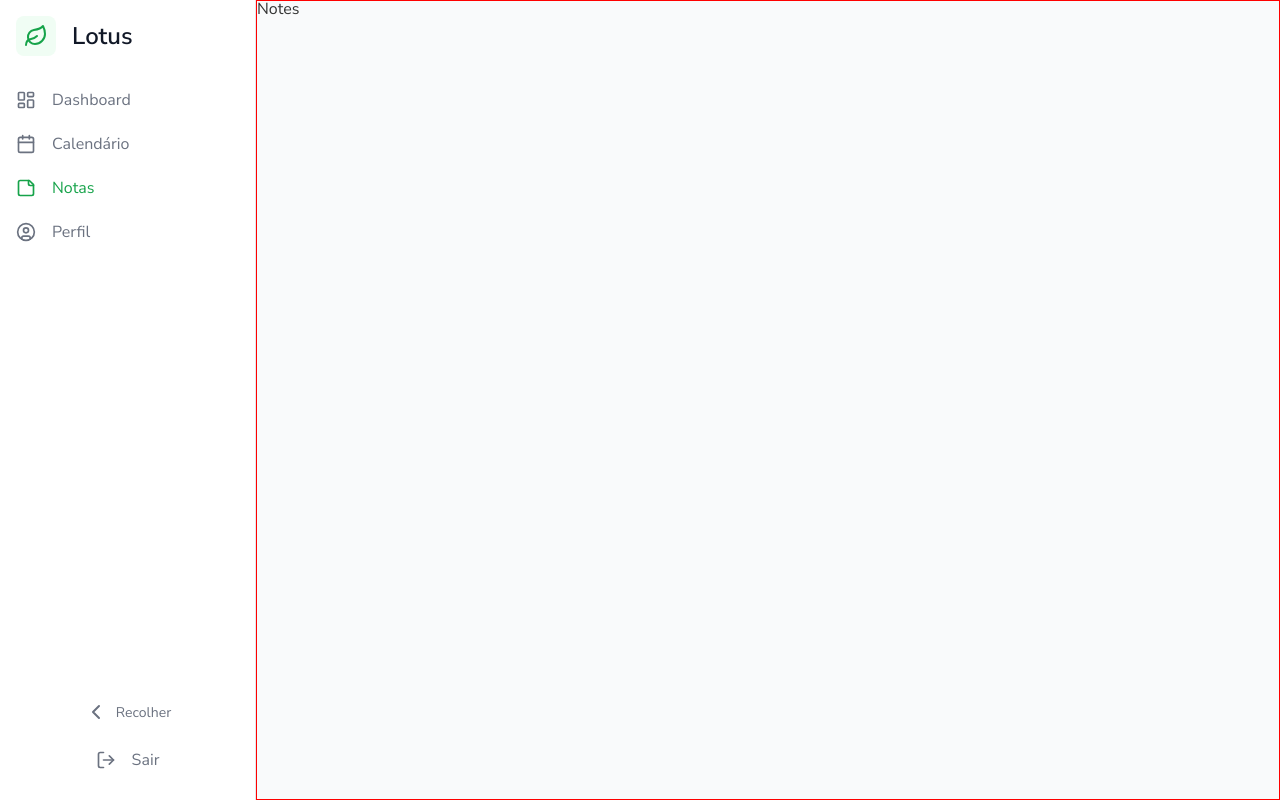
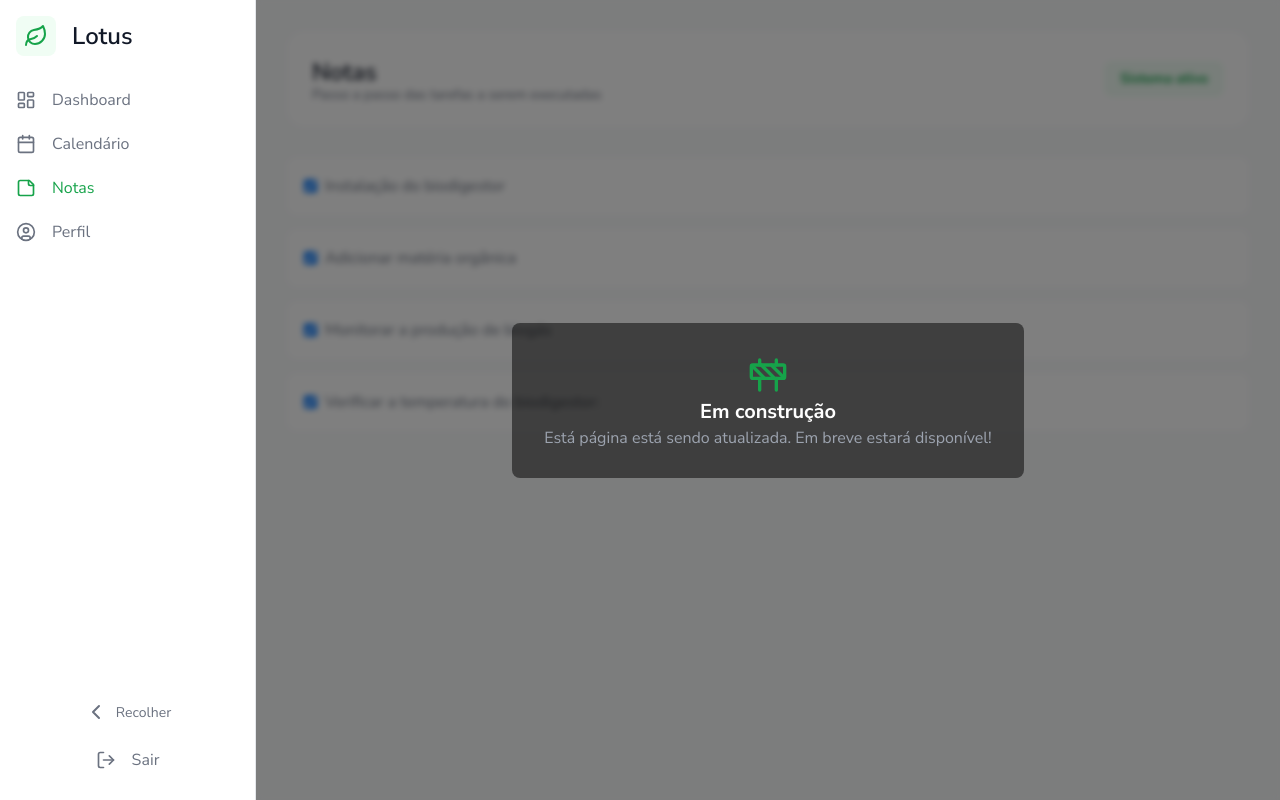
Before and after one commit to Lotus-Bio/lotus-frontend-2.0, a Next.js app: page /notes in a window 1280 px wide. Built offline with nearby package versions, Linux system fonts and the light colour scheme; no server answers.

Commit message:
adiciona conteúdo na página de notas

```diff
--- a/src/app/notes/notesPage.style.js
+++ b/src/app/notes/notesPage.style.js
@@ -1,7 +1,47 @@
 import styled from "styled-components";
 
 export const Container = styled.div`
-  border: 1px solid red;
+  padding: 2rem;
   width: 100%;
   height: 100%;
 `;
+
+export const Header = styled.div`
+  background: white;
+  border-radius: 1rem;
+  padding: 1.5rem;
+  margin-bottom: 2rem;
+
+  display: flex;
+  justify-content: space-between;
+  align-items: center;
+`;
+
+export const Title = styled.h2`
+  color: rgb(17, 24, 39);
+  font-weight: 600;
+  font-size: 1.5rem;
+  line-height: 2rem;
+`;
+
+export const Description = styled.p`
+  color: rgb(107, 114, 128);
+  font-size: 0.875rem;
+  line-height: 1%.25;
+`;
+
+export const Tag = styled.span`
+  background: rgb(240, 253, 244);
+  color: rgb(22, 163, 74);
+  font-weight: bold;
+  font-size: 0.875rem;
+  line-height: 1.25rem;
+  padding: 0.5rem 1rem;
+  border-radius: 0.5rem;
+`;
+
+export const BlockNotes = styled.div`
+  display: flex;
+  flex-direction: column;
+  gap: 1rem;
+`;
--- a/src/app/notes/page.js
+++ b/src/app/notes/page.js
@@ -1,10 +1,38 @@
 "use client";
-import { Container } from "./notesPage.style";
+import NoteItem from "@/ui/components/NoteItem";
+import {
+  Container,
+  Header,
+  Title,
+  Description,
+  Tag,
+  BlockNotes,
+} from "./notesPage.style";
+import ModalBlur from "@/ui/components/ModalBlur";
 
 export default function Notes() {
   return (
-    <Container>
-      <h1>Notes</h1>
-    </Container>
+    <>
+      <ModalBlur />
+      <Container>
+        <Header>
+          <div>
+            <Title>Notas</Title>
+            <Description>
+              Passo a passo das tarefas a serem executadas
+            </Description>
+          </div>
+
+          <Tag>Sistema ativo</Tag>
+        </Header>
+
+        <BlockNotes>
+          <NoteItem label="Instalação do biodigestor" />
+          <NoteItem label="Adicionar matéria orgânica" />
+          <NoteItem label="Monitorar a produção de biogás" />
+          <NoteItem label="Verificar a temperatura do biodigestor:" />
+        </BlockNotes>
+      </Container>
+    </>
   );
 }
```
